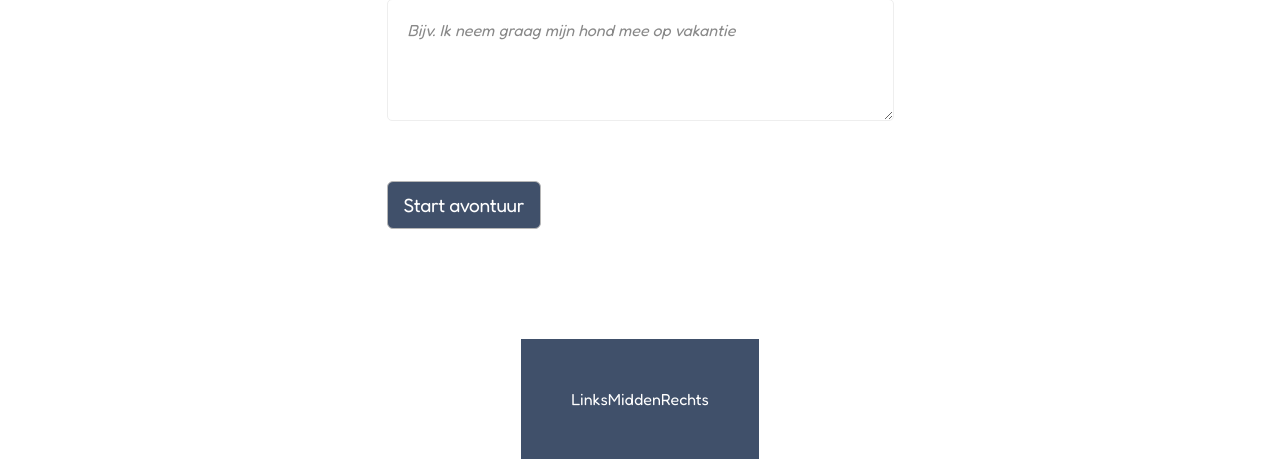
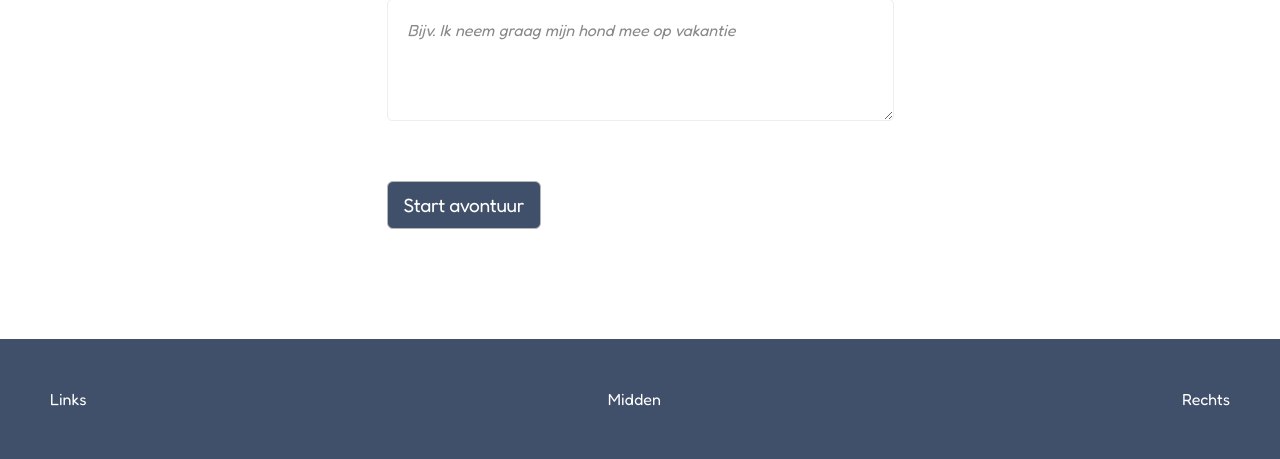
Before and after one commit to CJJKwintje/ChatVenture, a PHP site: page / in a window 1280 px wide. Shown: the part 700-1159 px from the top of the page. Run offline with PHP 8.4, Linux system fonts and the light colour scheme; some libraries are stand-ins or nearby versions.

Commit message:
Update styles.css

```diff
--- a/Public/styles.css
+++ b/Public/styles.css
@@ -24,6 +24,7 @@ header {
 
 footer {
   display: flex;
+  width: 100%;
   padding-top: 50px;
   padding-bottom: 50px;
   justify-content: space-between;
```
